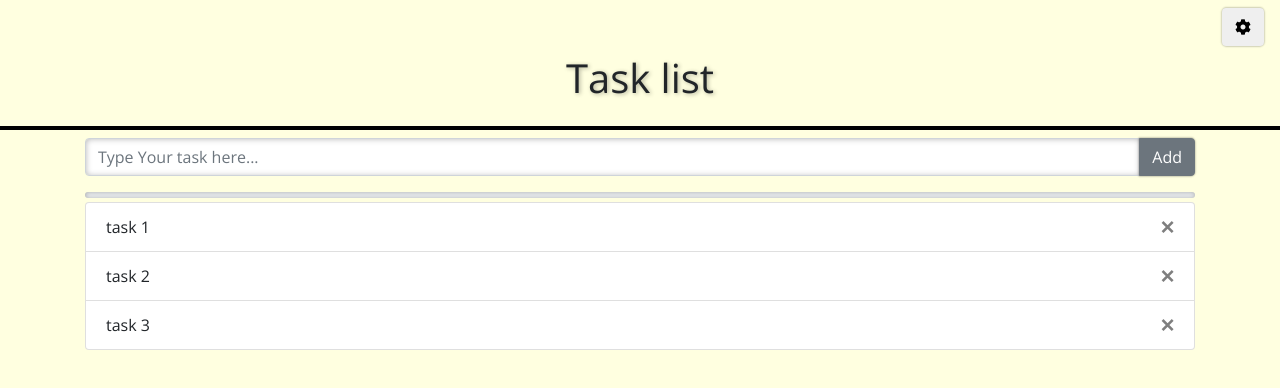
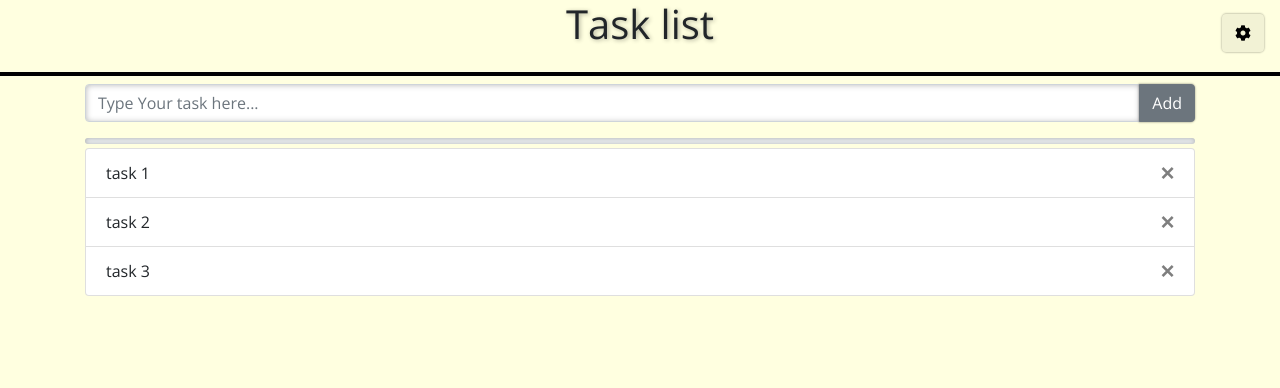
Before and after one commit to karolbulwin/task-list, a website: page tasks.html in a window 1280 px wide. Drawn offline with nearby package versions, Linux system fonts and the light colour scheme.

Commit message:
styling navbar

```diff
--- a/public/stylesheets/style.scss
+++ b/public/stylesheets/style.scss
@@ -15,6 +15,18 @@ h1 {
     min-height: 1.9em;
     word-break: break-word;
     text-shadow: 1.5px 1.3px 4px rgba(0,0,0,.3);
+}
+
+.navbar {
+    position: absolute;
+    top: 0.4em;
+    right: 0;
+    z-index: 4;
+    button {
+        width: 2.625em;
+        height: 2.375em;
+        background-color: transparentize($main, $amount: .95);
+    }
 }
 
 .navbar-collapse {
```
Also changed, not shown: public/stylesheets/style.css, 1 other file.
